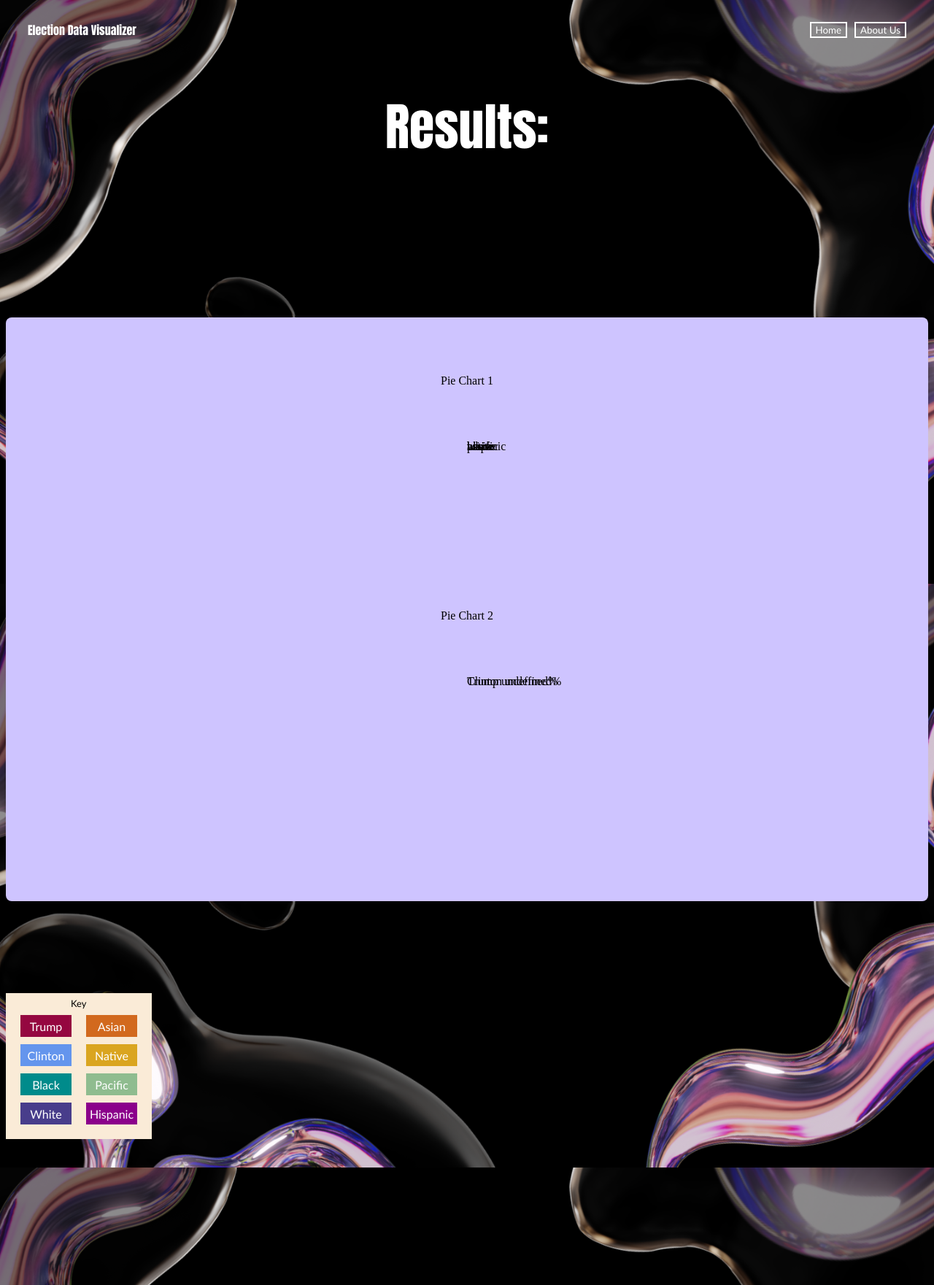
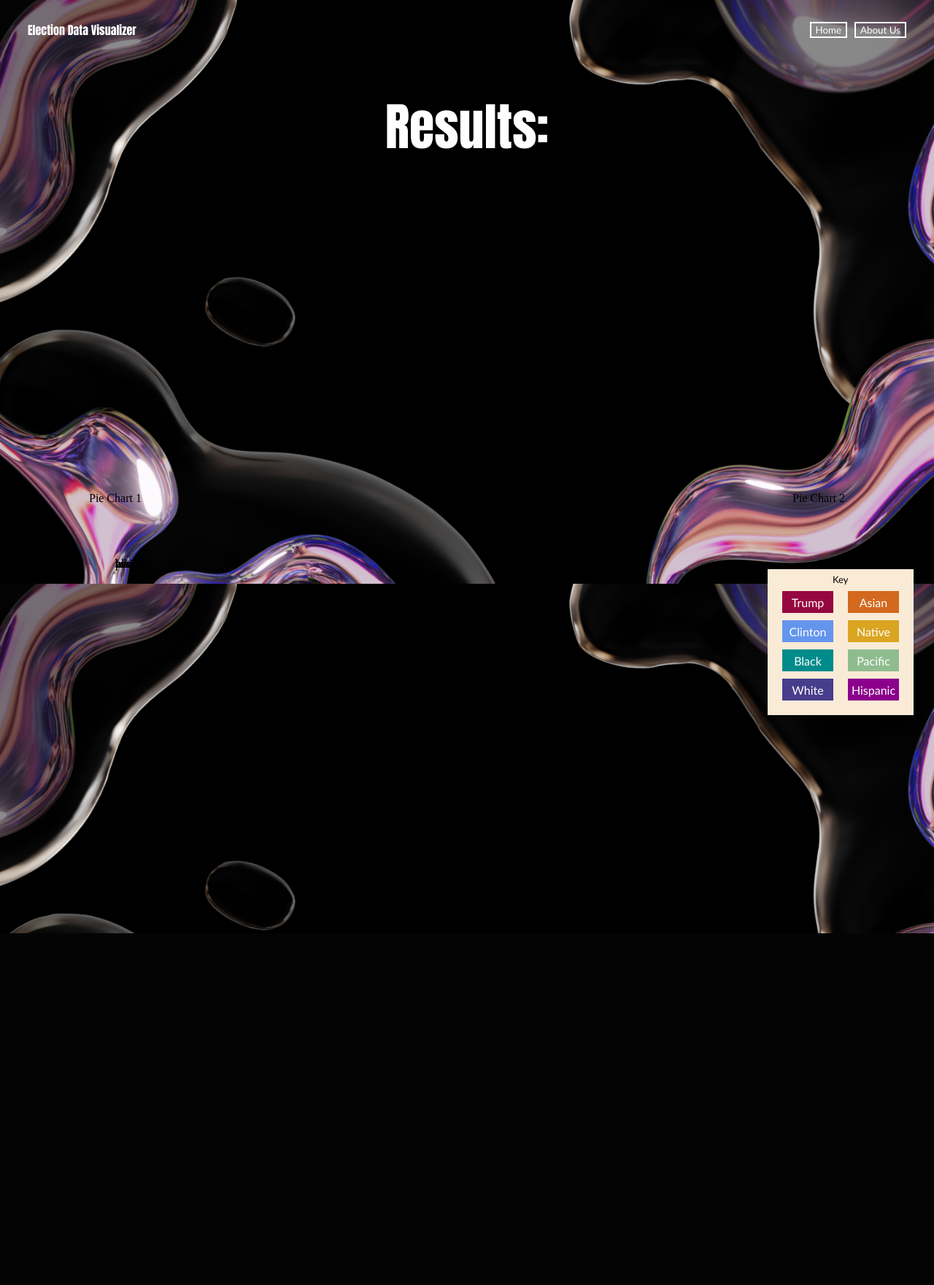
Before and after one commit to stellathompson/fighting-fish, a Flask app: template Election Website/templates/index.html in a window 1280 px wide; the page is wider, and only the part inside the window is pictured. Shown: that part at 73% size. After the commit the page ends 1279 px from the top of that part, so only its background shows below. Run offline with Flask 3, Linux system fonts and the light colour scheme; the template is opened without the code that fills it, so the values that code supplies are empty; parts of the project's set-up code (start-up, migrations or seed data) failed here and were passed over; some libraries are stand-ins or nearby versions.

Commit message:
results page edits

```diff
--- a/Election Website/static/results-page.css
+++ b/Election Website/static/results-page.css
@@ -68,20 +68,20 @@
 .container {
   margin-top: 90px;
   display: flex;
-  flex-direction: column;
-  justify-content: center;
+  justify-content: space-between;
   align-items: center;
   text-align: center;
-  background-color: rgb(206, 196, 255);
   border-radius: 8px;
   height: 100vh;
+  position: relative;
   }
 
   .keycontainer {
-    position: relative;
+    position: absolute;
     width: 200px;
     height: 200px;
     margin-top: 90px;
+    right: 20px;
   }
 
   .buttonsContainer {
--- a/Election Website/templates/index.html
+++ b/Election Website/templates/index.html
@@ -54,12 +54,6 @@ body {
             <div class="label">Pie Chart 2</div>
 
         </div>
-    </div>
-
-    <script src="https://d3js.org/d3.v4.min.js"></script>
-    <script src="/static/script.js" defer></script>
-
-    <br><br>
 
         <div class="keycontainer">
           <p class="keyp">Key</p>
@@ -75,6 +69,14 @@ body {
             <div class="rectangle8">Hispanic</div>
           </div>
         </div>
+
+    </div>
+
+    <script src="https://d3js.org/d3.v4.min.js"></script>
+    <script src="/static/script.js" defer></script>
+
+    <br><br>
+
   </div>
 
 </body>
```
Also changed, not shown: 1 other file. Lines whose indentation alone changed are shown as unchanged.
